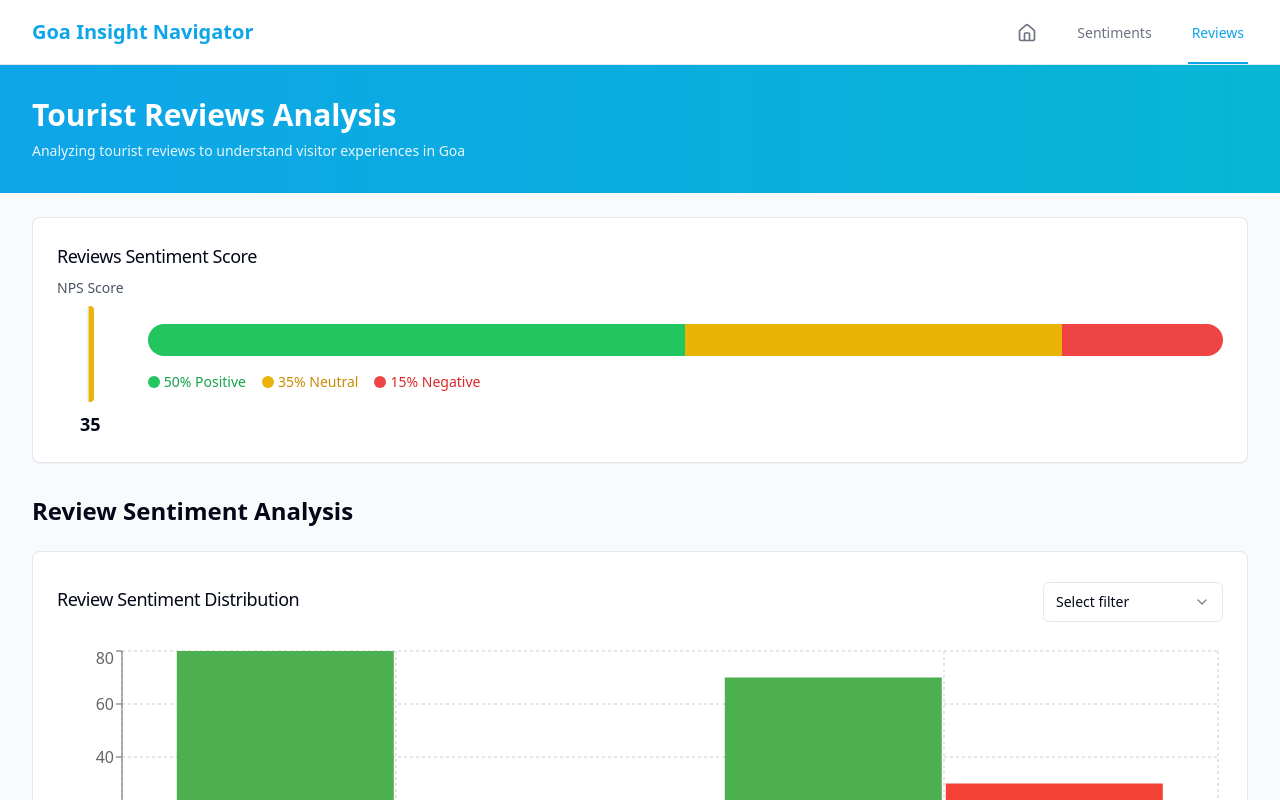
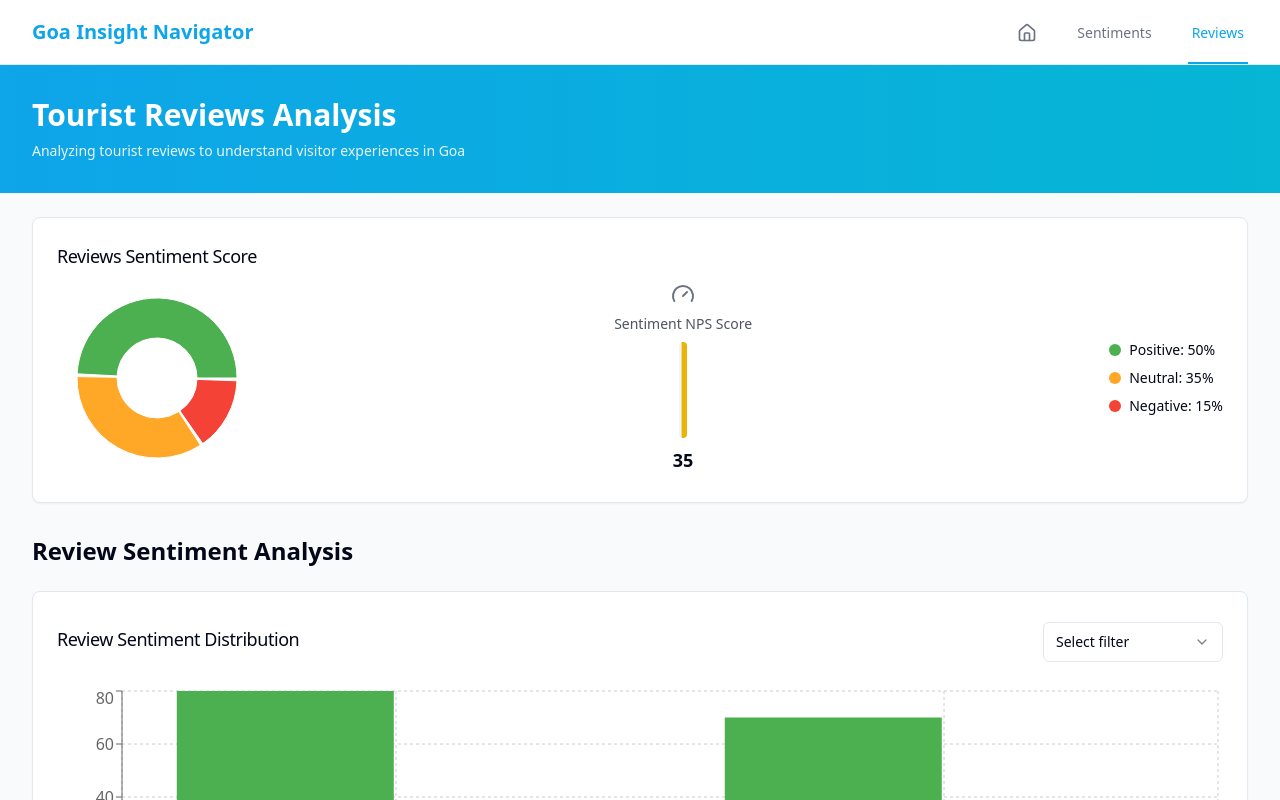
Before and after one commit to jsmjsm078/goa-insight-navigator, a React (Vite) app: page /reviews in a window 1280 px wide. Shown: the top 800 px of the page. Built offline with nearby package versions, Linux system fonts and the light colour scheme.

Commit message:
Refactor: Replace sentiment score chart with pie chart
Replaced the social media sentiment score chart with a pie chart and added a meter gauge chart for NPS score depiction.

```diff
--- /dev/null
+++ b/src/components/sentiment/NPSGauge.tsx
@@ -0,0 +1,35 @@
+
+import { Card } from "@/components/ui/card";
+import { Progress } from "@/components/ui/progress";
+import { Gauge } from "lucide-react";
+
+interface NPSGaugeProps {
+  score: number; // Score from -100 to 100
+}
+
+export function NPSGauge({ score }: NPSGaugeProps) {
+  // Convert score to a 0-100 scale for the progress
+  const normalizedScore = ((score + 100) / 2);
+
+  // Determine color based on score
+  const getColor = (score: number) => {
+    if (score >= 50) return "bg-green-500";
+    if (score >= 0) return "bg-yellow-500";
+    return "bg-red-500";
+  };
+
+  return (
+    <div className="flex flex-col items-center gap-2">
+      <Gauge className="h-6 w-6 text-gray-500" />
+      <div className="text-sm font-medium text-gray-600">Sentiment NPS Score</div>
+      <div className="relative h-24 w-2">
+        <Progress
+          value={normalizedScore}
+          className="h-24 w-2 rotate-180"
+          indicatorClassName={getColor(score)}
+        />
+      </div>
+      <div className="text-lg font-semibold">{score}</div>
+    </div>
+  );
+}
--- a/src/components/sentiment/SentimentMeter.tsx
+++ b/src/components/sentiment/SentimentMeter.tsx
@@ -1,12 +1,12 @@
 
-import { Progress } from "@/components/ui/progress";
 import { Card, CardContent, CardHeader, CardTitle } from "@/components/ui/card";
-import { NPSMeter } from "./NPSMeter";
+import { PieChart, Pie, Cell, ResponsiveContainer, Tooltip } from 'recharts';
+import { NPSGauge } from "./NPSGauge";
 
 interface SentimentScore {
   positive: number;
+  neutral: number;
   negative: number;
-  neutral: number;
 }
 
 interface SentimentMeterProps {
@@ -15,7 +15,13 @@ interface SentimentMeterProps {
 }
 
 export function SentimentMeter({ title, scores }: SentimentMeterProps) {
-  // Calculate NPS based on sentiment scores
+  const data = [
+    { name: 'Positive', value: scores.positive, color: '#4CAF50' },
+    { name: 'Neutral', value: scores.neutral, color: '#FFA726' },
+    { name: 'Negative', value: scores.negative, color: '#F44336' }
+  ];
+
+  // Calculate NPS score
   const npsScore = Math.round(scores.positive - scores.negative);
 
   return (
@@ -23,41 +29,40 @@ export function SentimentMeter({ title, scores }: SentimentMeterProps) {
       <CardHeader className="pb-2">
         <CardTitle className="text-lg font-medium">{title} Sentiment Score</CardTitle>
       </CardHeader>
-      <CardContent className="flex items-center gap-6">
-        <NPSMeter score={npsScore} />
+      <CardContent className="flex items-center justify-between gap-6">
+        <div className="h-[200px] w-[200px]">
+          <ResponsiveContainer width="100%" height="100%">
+            <PieChart>
+              <Pie
+                data={data}
+                cx="50%"
+                cy="50%"
+                innerRadius={40}
+                outerRadius={80}
+                paddingAngle={2}
+                dataKey="value"
+              >
+                {data.map((entry, index) => (
+                  <Cell key={`cell-${index}`} fill={entry.color} />
+                ))}
+              </Pie>
+              <Tooltip />
+            </PieChart>
+          </ResponsiveContainer>
+        </div>
 
-        <div className="flex-1 space-y-4">
-          <div className="h-8 w-full flex rounded-full overflow-hidden">
-            <div
-              className="bg-green-500 transition-all duration-500"
-              style={{ width: `${scores.positive}%` }}
-            />
-            <div
-              className="bg-yellow-500 transition-all duration-500"
-              style={{ width: `${scores.neutral}%` }}
-            />
-            <div
-              className="bg-red-500 transition-all duration-500"
-              style={{ width: `${scores.negative}%` }}
-            />
-          </div>
+        <NPSGauge score={npsScore} />
 
-          <div className="flex justify-between text-sm">
-            <div className="flex gap-4">
-              <span className="flex items-center gap-1">
-                <div className="w-3 h-3 rounded-full bg-green-500" />
-                <span className="text-green-600">{scores.positive}% Positive</span>
-              </span>
-              <span className="flex items-center gap-1">
-                <div className="w-3 h-3 rounded-full bg-yellow-500" />
-                <span className="text-yellow-600">{scores.neutral}% Neutral</span>
-              </span>
-              <span className="flex items-center gap-1">
-                <div className="w-3 h-3 rounded-full bg-red-500" />
-                <span className="text-red-600">{scores.negative}% Negative</span>
-              </span>
+        <div className="flex flex-col gap-2">
+          {data.map((item) => (
+            <div key={item.name} className="flex items-center gap-2">
+              <div
+                className="h-3 w-3 rounded-full"
+                style={{ backgroundColor: item.color }}
+              />
+              <span className="text-sm">{item.name}: {item.value}%</span>
             </div>
-          </div>
+          ))}
         </div>
       </CardContent>
     </Card>
```
